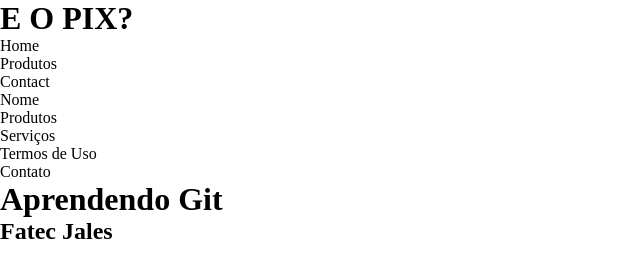
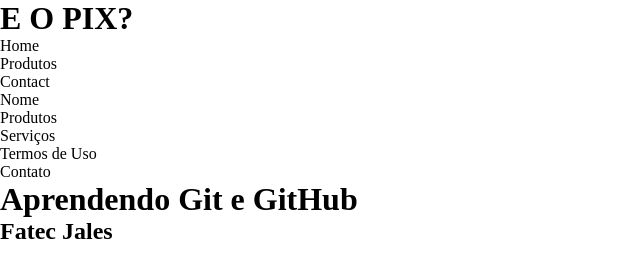
Before and after one commit to CaioHenriqueMouco/Intro-GIT-ADS, a plain HTML site: page index.html in a window 1280 px wide. Shown: the whole page, without its empty margins (0-640 px from the left). Drawn offline with Linux system fonts and the light colour scheme.

Commit message:
Mudando nomes

```diff
--- a/index.html
+++ b/index.html
@@ -28,7 +28,7 @@
     </ul>
 
     <div>
-        <h1>Aprendendo Git</h1>
+        <h1>Aprendendo Git e GitHub</h1>
     </div>
     <div>
         <h2>Fatec Jales</h2>
```
